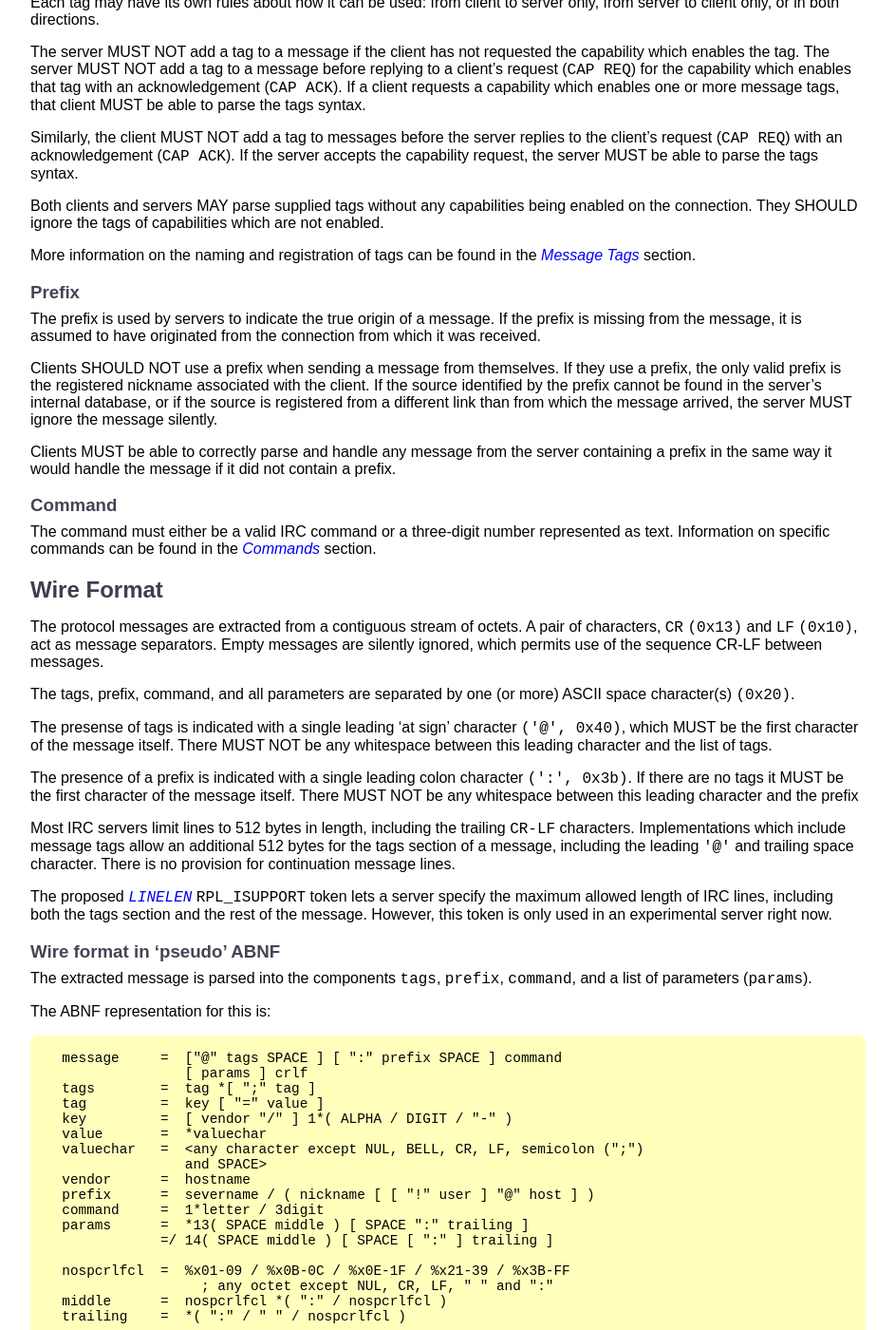
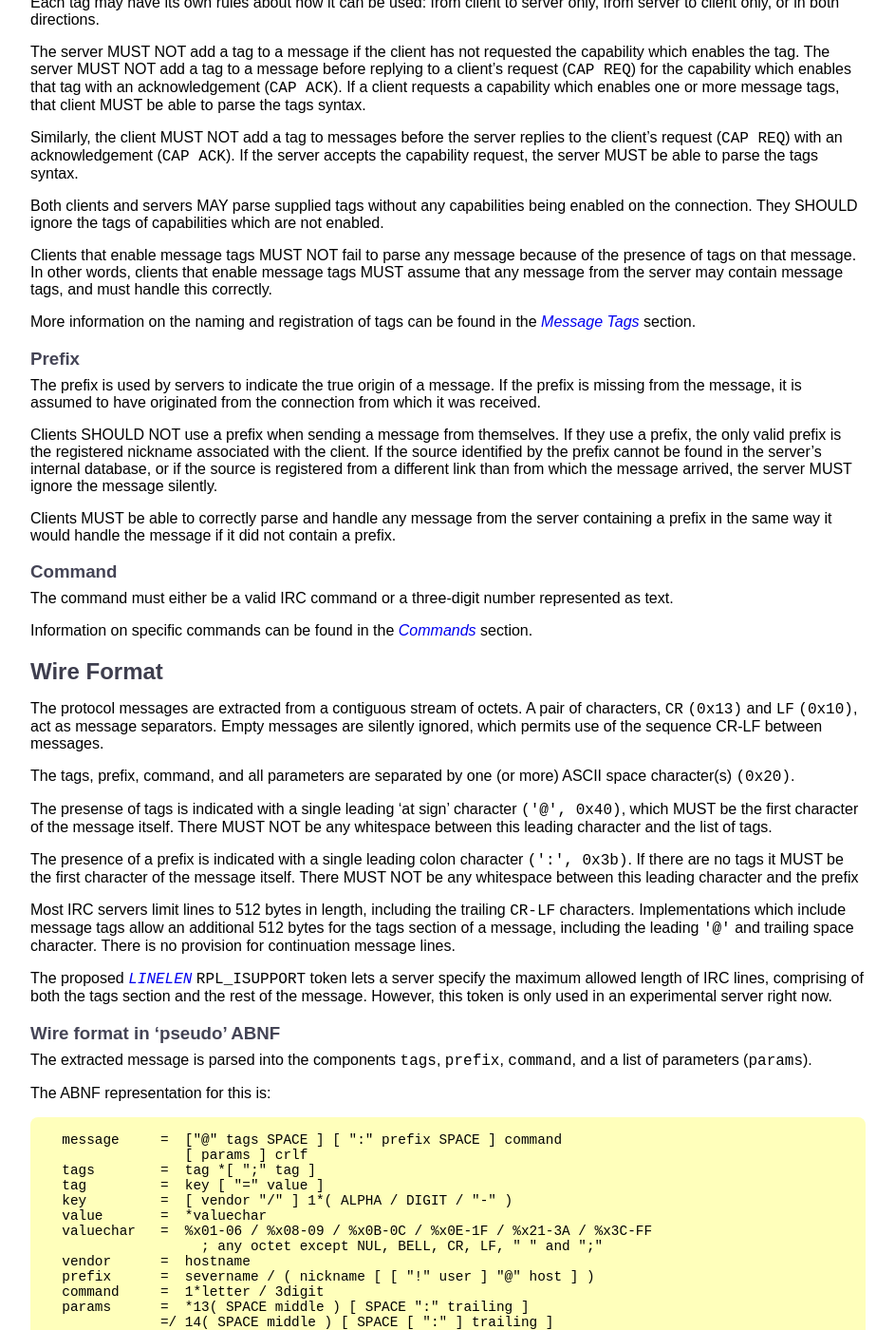
Before and after one commit to ircdocs/modern-irc, a Jekyll site: the page built from index.md, in a window 1280 px wide and 1400 px high, scrolled down 5727 px. Shown: the whole window at 95% size, without its empty margins (168-1111 px from the left). Built offline with Jekyll 4.4.1, drawn with Linux system fonts in a browser that asks for light colours; some of the changed text lies outside the part shown.

```diff
--- a/index.md
+++ b/index.md
@@ -253,6 +253,8 @@ Similarly, the client MUST NOT add a tag to messages before the server replies t
 
 Both clients and servers MAY parse supplied tags without any capabilities being enabled on the connection. They SHOULD ignore the tags of capabilities which are not enabled.
 
+Clients that enable message tags MUST NOT fail to parse any message because of the presence of tags on that message. In other words, clients that enable message tags MUST assume that any message from the server may contain message tags, and must handle this correctly.
+
 More information on the naming and registration of tags can be found in the [Message Tags](#message-tags) section.
 
 ### Prefix
@@ -265,7 +267,9 @@ Clients MUST be able to correctly parse and handle any message from the server c
 
 ### Command
 
-The command must either be a valid IRC command or a three-digit number represented as text. Information on specific commands can be found in the [Commands](#commands) section.
+The command must either be a valid IRC command or a three-digit number represented as text.
+
+Information on specific commands can be found in the [Commands](#commands) section.
 
 
 ## Wire Format
@@ -280,7 +284,7 @@ The presence of a prefix is indicated with a single leading colon character `(':
 
 Most IRC servers limit lines to 512 bytes in length, including the trailing `CR-LF` characters. Implementations which include message tags allow an additional 512 bytes for the tags section of a message, including the leading `'@'` and trailing space character. There is no provision for continuation message lines.
 
-The proposed [`LINELEN`](#linelen-token) `RPL_ISUPPORT` token lets a server specify the maximum allowed length of IRC lines, including both the tags section and the rest of the message. However, this token is only used in an experimental server right now.
+The proposed [`LINELEN`](#linelen-token) `RPL_ISUPPORT` token lets a server specify the maximum allowed length of IRC lines, comprising of both the tags section and the rest of the message. However, this token is only used in an experimental server right now.
 
 ### Wire format in 'pseudo' ABNF
 
@@ -294,8 +298,8 @@ The ABNF representation for this is:
       tag         =  key [ "=" value ]
       key         =  [ vendor "/" ] 1*( ALPHA / DIGIT / "-" )
       value       =  *valuechar
-      valuechar   =  <any character except NUL, BELL, CR, LF, semicolon (";")
-                     and SPACE>
+      valuechar   =  %x01-06 / %x08-09 / %x0B-0C / %x0E-1F / %x21-3A / %x3C-FF
+                       ; any octet except NUL, BELL, CR, LF, " " and ";"
       vendor      =  hostname
       prefix      =  severname / ( nickname [ [ "!" user ] "@" host ] )
       command     =  1*letter / 3digit
@@ -326,7 +331,7 @@ Most protocol messages specify additional semantics and syntax for the extracted
 
 ## Numeric Replies
 
-Most messages sent from a client to a server generates a reply of some sort. The most common form of reply is the numeric reply, used for both errors and normal replies. A numeric reply MUST be sent as one message consisting of the sender prefix, the three-digit numeric, and the target of the reply. A numeric reply is not allowed to originate from a client.
+Most messages sent from a client to a server generates a reply of some sort. The most common form of reply is the numeric reply, used for both errors and normal replies. A numeric reply MUST be sent as one message containing the sender prefix and the three-digit numeric. A numeric reply SHOULD contain the target of the reply as the first parameter of the message. A numeric reply is not allowed to originate from a client.
 
 In all other respects, a numeric reply is just like a normal message, except that the keyword is made up of 3 numeric digits rather than a string of letters. A list of replies is supplied in the [Replies](#replies) section.
 
@@ -346,6 +351,7 @@ The ABNF syntax for this is:
                        ; any octet except NUL, "*", "?"
       noesc       =  %x01-5B / %x5D-FF
                        ; any octet except NUL and "\"
+
       matchone    =  %x01-FF
                        ; matches wildone
       matchmany   =  *matchone
@@ -379,11 +385,11 @@ The recommended order of commands during registration is as follows:
 
 If the server supports capability negotiation, the [`CAP`](#cap-command) command suspends the registration process and immediately starts the [capability negotiation](#capability-negotiation) process. The capability negotiation process is resumed when the client sends `CAP END` to the server.
 
-If the client supports [`SASL`](#sasl) authentication, it should perform this after a successful `CAP ACK` of this capability from the server while registration is suspended.
+If the client supports [`SASL`](#sasl) authentication and wishes to authenticate with the server, it should attempt this after a successful `CAP ACK` of the `sasl` capability is received and while registration is suspended.
 
 The [`PASS`](#pass-command) command is not required for the connection to be registered, but if included it MUST precede the latter of the NICK and USER commands.
 
-The [`NICK`](#nick-command) and [`USER`](#user-command) commands are used to set the user's nickname, username, and "real name". Unless the registration is suspended by a CAP negotiation or the server is waiting to complete a hostname/ident lookup, these commands will end the registration process immediately.
+The [`NICK`](#nick-command) and [`USER`](#user-command) commands are used to set the user's nickname, username, and "real name". Unless the registration is suspended by a CAP negotiation or the server is waiting to complete another lookup (such as hostname or ident), these commands will end the registration process immediately.
 
 Upon successful completion of the registration process, the server MUST send the [`RPL_WELCOME`](#rpl_welcome) `(001)` and [`RPL_ISUPPORT`](#rpl_isupport) `(005)` numerics. The server SHOULD also send the Message of the Day (MOTD) if one exists (or [`ERR_NOMOTD`](#err_nomotd) if it does not), and MAY send other numerics.
 
```
Also changed, not shown: other parts of index.md (+4 -3 lines).
